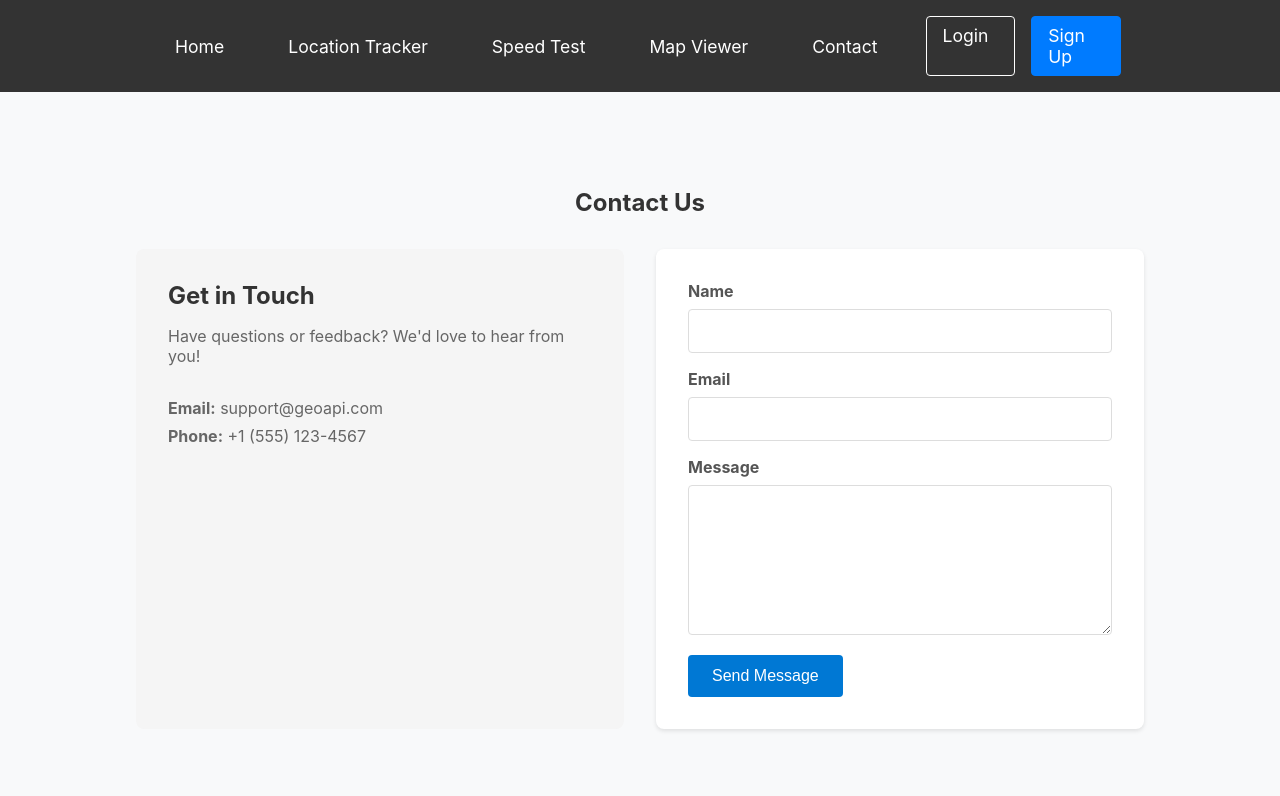
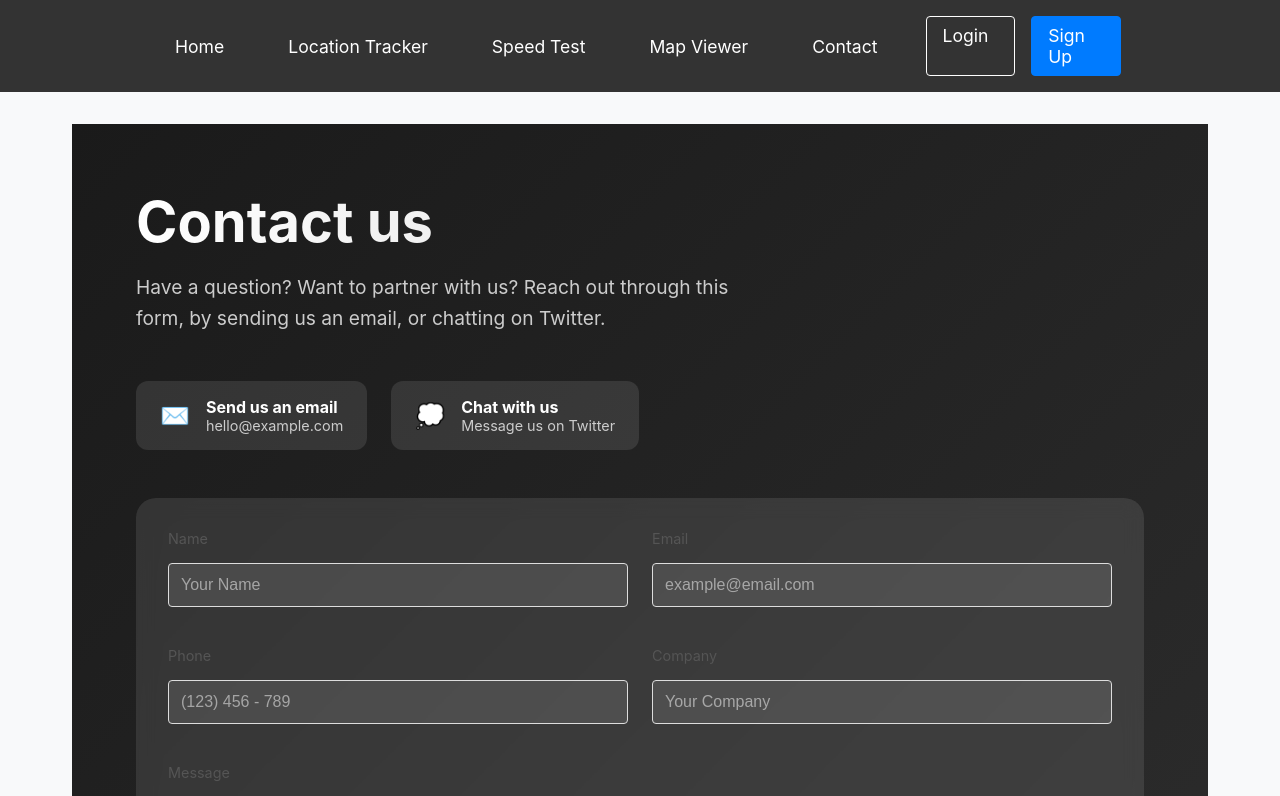
Before and after one commit to G1-Shadow/geoapi, a React (Create React App) app: page /contact in a window 1280 px wide. Shown: the top 796 px of the page. Built offline with nearby package versions, Linux system fonts and the light colour scheme.

Commit message:
2nd commit

```diff
--- a/src/pages/Contact.css
+++ b/src/pages/Contact.css
@@ -1,96 +1,145 @@
-.contact-section {
+.contact-container {
+  min-height: 100vh;
+  padding: 2rem;
+  background: linear-gradient(135deg, #1a1a1a 0%, #2d2d2d 100%);
+  color: #ffffff;
+}
+
+.contact-content {
   max-width: 1200px;
   margin: 0 auto;
   padding: 2rem;
 }
 
-.contact-section h1 {
-  text-align: center;
-  margin-bottom: 2rem;
-  color: #333;
+.contact-content h1 {
+  font-size: 3.5rem;
+  margin-bottom: 1rem;
+  background: linear-gradient(90deg, #ffffff 0%, #cccccc 100%);
+  -webkit-background-clip: text;
+  -webkit-text-fill-color: transparent;
+  font-weight: bold;
 }
 
-.contact-container {
-  display: grid;
-  grid-template-columns: 1fr 1fr;
-  gap: 2rem;
-  margin-top: 2rem;
+.contact-description {
+  font-size: 1.2rem;
+  color: #cccccc;
+  max-width: 600px;
+  margin-bottom: 3rem;
+  line-height: 1.6;
 }
 
-.contact-info {
-  background-color: #f5f5f5;
-  padding: 2rem;
-  border-radius: 8px;
+.contact-methods {
+  display: flex;
+  gap: 1.5rem;
+  margin-bottom: 3rem;
 }
 
-.contact-info h2 {
-  color: #333;
-  margin-bottom: 1rem;
+.contact-method {
+  display: flex;
+  align-items: center;
+  gap: 1rem;
+  padding: 1rem 1.5rem;
+  background: rgba(255, 255, 255, 0.1);
+  border-radius: 12px;
+  text-decoration: none;
+  color: #ffffff;
+  transition: all 0.3s ease;
 }
 
-.contact-info p {
-  color: #666;
-  margin-bottom: 1rem;
+.contact-method:hover {
+  background: rgba(255, 255, 255, 0.15);
+  transform: translateY(-2px);
 }
 
-.contact-details {
-  margin-top: 2rem;
+.method-icon {
+  font-size: 1.5rem;
 }
 
-.contact-details p {
-  margin-bottom: 0.5rem;
+.method-details h3 {
+  margin: 0;
+  font-size: 1rem;
+  color: #ffffff;
+}
+
+.method-details p {
+  margin: 0;
+  font-size: 0.9rem;
+  color: #cccccc;
+}
+
+.contact-form-container {
+  background: rgba(255, 255, 255, 0.1);
+  border-radius: 20px;
+  padding: 2rem;
+  backdrop-filter: blur(10px);
 }
 
 .contact-form {
-  background-color: white;
-  padding: 2rem;
-  border-radius: 8px;
-  box-shadow: 0 2px 4px rgba(0,0,0,0.1);
+  display: flex;
+  flex-direction: column;
+  gap: 1.5rem;
+}
+
+.form-row {
+  display: grid;
+  grid-template-columns: 1fr 1fr;
+  gap: 1.5rem;
 }
 
 .form-group {
-  margin-bottom: 1.5rem;
+  display: flex;
+  flex-direction: column;
+  gap: 0.5rem;
 }
 
 .form-group label {
-  display: block;
-  margin-bottom: 0.5rem;
-  color: #333;
-  font-weight: bold;
+  font-size: 0.9rem;
+  color: #cccccc;
 }
 
 .form-group input,
 .form-group textarea {
-  width: 100%;
-  padding: 0.75rem;
-  border: 1px solid #ddd;
-  border-radius: 4px;
+  padding: 1rem;
+  border-radius: 10px;
+  border: none;
+  background: rgba(255, 255, 255, 0.1);
+  color: #ffffff;
   font-size: 1rem;
+  transition: all 0.3s ease;
+}
+
+.form-group input::placeholder,
+.form-group textarea::placeholder {
+  color: rgba(255, 255, 255, 0.5);
+}
+
+.form-group input:focus,
+.form-group textarea:focus {
+  outline: none;
+  background: rgba(255, 255, 255, 0.15);
 }
 
 .form-group textarea {
-  min-height: 150px;
   resize: vertical;
+  min-height: 120px;
 }
 
 .submit-button {
-  background-color: #0078D4;
-  color: white;
+  padding: 1rem 2rem;
   border: none;
-  padding: 0.75rem 1.5rem;
-  border-radius: 4px;
+  border-radius: 10px;
+  background: linear-gradient(90deg, #2196f3 0%, #1976d2 100%);
+  color: #ffffff;
+  font-size: 1rem;
+  font-weight: 600;
   cursor: pointer;
-  font-size: 1rem;
-  transition: background-color 0.3s;
+  transition: all 0.3s ease;
+  margin-top: 1rem;
 }
 
 .submit-button:hover {
-  background-color: #0056b3;
-}
-
-.submit-button:disabled {
-  background-color: #cccccc;
-  cursor: not-allowed;
+  transform: translateY(-2px);
+  box-shadow: 0 4px 12px rgba(33, 150, 243, 0.3);
 }
 
 .success-message {
@@ -112,7 +161,19 @@
 }
 
 @media (max-width: 768px) {
-  .contact-container {
+  .contact-content h1 {
+    font-size: 2.5rem;
+  }
+
+  .contact-methods {
+    flex-direction: column;
+  }
+
+  .form-row {
     grid-template-columns: 1fr;
   }
+
+  .contact-form-container {
+    padding: 1.5rem;
+  }
 }
--- a/src/pages/Contact.js
+++ b/src/pages/Contact.js
@@ -5,54 +5,60 @@ const Contact = () => {
   const [formData, setFormData] = useState({
     name: '',
     email: '',
+    phone: '',
+    company: '',
     message: ''
   });
-  const [status, setStatus] = useState('');
 
   const handleChange = (e) => {
-    const { name, value } = e.target;
-    setFormData(prevState => ({
-      ...prevState,
-      [name]: value
-    }));
+    setFormData({
+      ...formData,
+      [e.target.name]: e.target.value
+    });
   };
 
-  const handleSubmit = async (e) => {
+  const handleSubmit = (e) => {
     e.preventDefault();
-    setStatus('sending');
-
-    try {
-      // Here you would typically send the form data to your backend
-      // For now, we'll just simulate a successful submission
-      await new Promise(resolve => setTimeout(resolve, 1000));
-      setStatus('success');
-      setFormData({ name: '', email: '', message: '' });
-    } catch (error) {
-      setStatus('error');
-    }
+    // Handle form submission here
+    console.log('Form submitted:', formData);
   };
 
   return (
-    <main>
-      <section className="contact-section">
-        <h1>Contact Us</h1>
     <div className="contact-container">
-          <div className="contact-info">
-            <h2>Get in Touch</h2>
-            <p>Have questions or feedback? We'd love to hear from you!</p>
-            <div className="contact-details">
-              <p><strong>Email:</strong> support@geoapi.com</p>
-              <p><strong>Phone:</strong> +1 (555) 123-4567</p>
+      <div className="contact-content">
+        <h1>Contact us</h1>
+        <p className="contact-description">
+          Have a question? Want to partner with us? Reach out through this form, by sending us an email, or chatting on Twitter.
+        </p>
+
+        <div className="contact-methods">
+          <a href="mailto:hello@example.com" className="contact-method">
+            <div className="method-icon">✉️</div>
+            <div className="method-details">
+              <h3>Send us an email</h3>
+              <p>hello@example.com</p>
             </div>
+          </a>
+
+          <a href="https://twitter.com/youraccount" className="contact-method">
+            <div className="method-icon">💭</div>
+            <div className="method-details">
+              <h3>Chat with us</h3>
+              <p>Message us on Twitter</p>
+            </div>
+          </a>
         </div>
 
-          <form className="contact-form" onSubmit={handleSubmit}>
+        <div className="contact-form-container">
+          <form onSubmit={handleSubmit} className="contact-form">
+            <div className="form-row">
               <div className="form-group">
                 <label htmlFor="name">Name</label>
                 <input
                   type="text"
                   id="name"
                   name="name"
+                  placeholder="Your Name"
                   value={formData.name}
                   onChange={handleChange}
                   required
@@ -65,10 +71,38 @@ const Contact = () => {
                   type="email"
                   id="email"
                   name="email"
+                  placeholder="example@email.com"
                   value={formData.email}
                   onChange={handleChange}
                   required
                 />
+              </div>
+            </div>
+
+            <div className="form-row">
+              <div className="form-group">
+                <label htmlFor="phone">Phone</label>
+                <input
+                  type="tel"
+                  id="phone"
+                  name="phone"
+                  placeholder="(123) 456 - 789"
+                  value={formData.phone}
+                  onChange={handleChange}
+                />
+              </div>
+
+              <div className="form-group">
+                <label htmlFor="company">Company</label>
+                <input
+                  type="text"
+                  id="company"
+                  name="company"
+                  placeholder="Your Company"
+                  value={formData.company}
+                  onChange={handleChange}
+                />
+              </div>
             </div>
 
             <div className="form-group">
@@ -76,35 +110,19 @@ const Contact = () => {
               <textarea
                 id="message"
                 name="message"
+                placeholder="Please type your message here..."
                 value={formData.message}
                 onChange={handleChange}
                 required
+                rows="4"
               />
             </div>
 
-            <button
-              type="submit"
-              className="submit-button"
-              disabled={status === 'sending'}
-            >
-              {status === 'sending' ? 'Sending...' : 'Send Message'}
-            </button>
-
-            {status === 'success' && (
-              <div className="success-message">
-                Message sent successfully!
-              </div>
-            )}
-
-            {status === 'error' && (
-              <div className="error-message">
-                Failed to send message. Please try again.
-              </div>
-            )}
+            <button type="submit" className="submit-button">Send Message</button>
           </form>
         </div>
-      </section>
-    </main>
+      </div>
+    </div>
   );
 };
 
```
Lines whose indentation alone changed are shown as unchanged.
